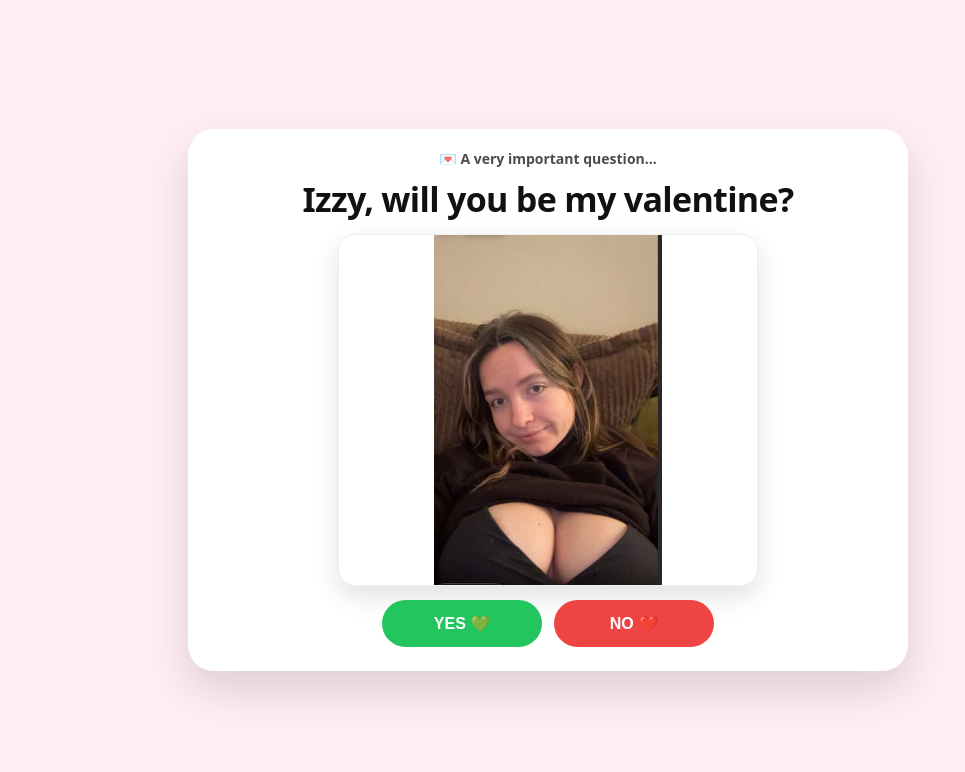
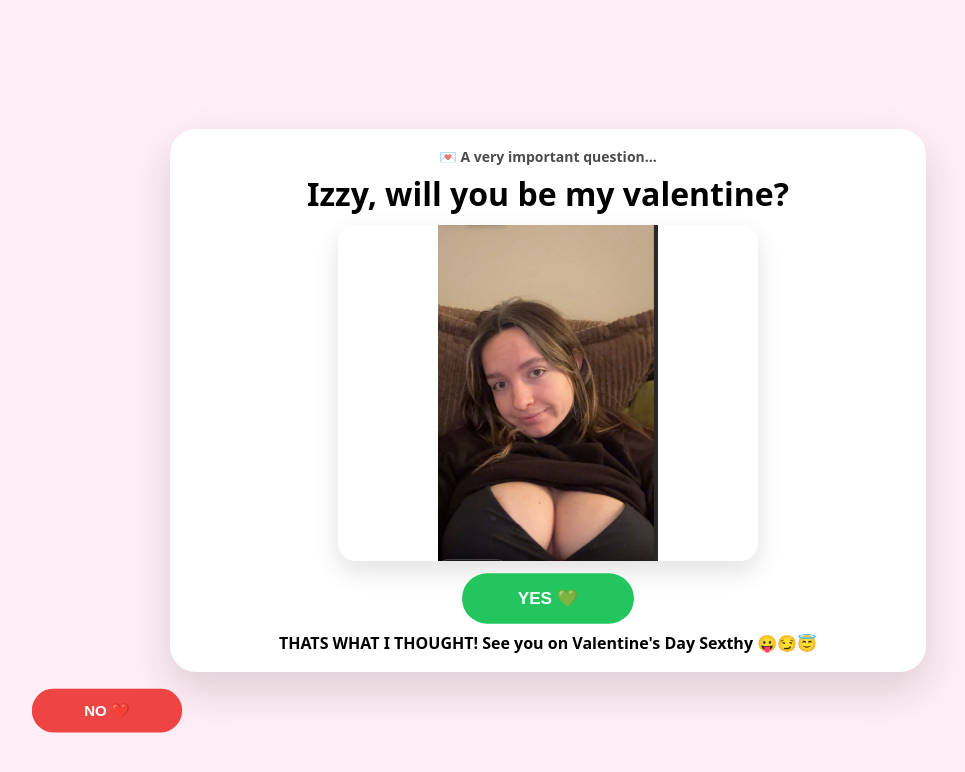
Before and after one commit to corylramundo-pixel/valentinefinal, a plain HTML site: page index.html in a window 1280 px wide. Both pictures are taken after a click on the button "YES 💚". Shown: the whole page, without its empty margins (92-1057 px from the left). Drawn offline with Linux system fonts and the light colour scheme.

Commit message:
Update index.html

```diff
--- a/index.html
+++ b/index.html
@@ -6,80 +6,55 @@
 <title>Valentine 💘</title>
 
 <style>
-  :root{
-    --bg:#ffeef5;
-    --shadow:0 18px 45px rgba(0,0,0,.14);
-  }
-
-  *{ box-sizing:border-box; }
-
 body{
 margin:0;
 min-height:100vh;
-    font-family:system-ui,-apple-system,Segoe UI,Roboto,Helvetica,Arial,sans-serif;
-    background:var(--bg);
+font-family:system-ui;
+background:#ffeef5;
 display:grid;
 place-items:center;
 overflow:hidden;
-    color:#111;
 }
 
-  /* “Zoom out” the whole layout */
 .card{
-    background:#fff;
+background:white;
 border-radius:26px;
-    padding:18px 18px 16px;
+padding:18px;
 text-align:center;
-    box-shadow:var(--shadow);
+box-shadow:0 18px 45px rgba(0,0,0,.14);
 width:min(720px,92vw);
 max-height:90vh;
-    overflow:auto; /* if someone has a smaller screen, it can scroll */
+overflow:auto;
 }
 
-  .sub{
-    margin:2px 0 8px;
-    opacity:.75;
-    font-weight:600;
-    font-size:14px;
-  }
+.sub{opacity:.7;font-weight:600;font-size:14px;margin-bottom:6px;}
+h1{font-size:32px;margin:6px 0 10px;}
 
-  h1{
-    font-size:clamp(22px,3.8vw,34px);
-    margin:6px 0 12px;
-    letter-spacing:-0.02em;
-  }
-
-  /* Make the photo smaller so the message is always visible */
 .photo{
-    width:min(420px,84vw);
-    height:min(44vh, 360px);      /* cap height */
+width:420px;
+max-width:84vw;
+height:360px;
+max-height:42vh;
 margin:0 auto 14px;
 border-radius:18px;
 overflow:hidden;
-    background:#fff;
-    border:1px solid rgba(0,0,0,.06);
-    box-shadow:0 10px 26px rgba(0,0,0,.12);
 display:flex;
 align-items:center;
 justify-content:center;
+box-shadow:0 10px 26px rgba(0,0,0,.12);
 }
 
 .photo img{
 width:100%;
 height:100%;
-    object-fit:contain;           /* no zoom */
-    object-position:center;
-    display:block;
-    background:#fff;
+object-fit:contain;
 }
 
 .buttons{
 display:flex;
 gap:12px;
 justify-content:center;
-    align-items:center;
-    flex-wrap:wrap;
-    margin:10px 0 8px;
+margin-top:8px;
 }
 
 .btn{
@@ -91,21 +66,17 @@
 cursor:pointer;
 min-width:160px;
 user-select:none;
-    transition:transform .12s ease, filter .15s ease;
+transition:.15s;
 }
 
-  .btn:active{ transform:scale(.98); }
+.yes{background:#22c55e;color:white;}
+.no{background:#ef4444;color:white;}
 
-  .yes{ background:#22c55e; color:#fff; }
-  .no{  background:#ef4444; color:#fff; }
-
-  /* Make sure message always has room */
 .result{
 margin-top:10px;
 font-weight:900;
 font-size:16px;
 display:none;
-    padding-bottom:6px;
 }
 
 @keyframes shake{
@@ -116,20 +87,21 @@
 80%{transform:translate(-8px,8px)}
 100%{transform:translate(0)}
 }
-  .shake{ animation:shake .45s; }
+
+.shake{animation:shake .45s;}
 </style>
 </head>
 
 <body>
+
 <div class="card" id="card">
 <div class="sub">💌 A very important question…</div>
 <h1>Izzy, will you be my valentine?</h1>
 
 <div class="photo">
-      <img src="your-photo.jpg" alt="photo">
+<img src="your-photo.jpg">
 </div>
 
-    <!-- Start next to each other, same size -->
 <div class="buttons">
 <button class="btn yes" id="yesBtn">YES 💚</button>
 <button class="btn no" id="noBtn">NO ❤️</button>
@@ -139,49 +111,89 @@
 </div>
 
 <script>
-  const card   = document.getElementById("card");
-  const yesBtn = document.getElementById("yesBtn");
-  const noBtn  = document.getElementById("noBtn");
-  const result = document.getElementById("result");
+const yesBtn=document.getElementById("yesBtn");
+const noBtn=document.getElementById("noBtn");
+const result=document.getElementById("result");
+
+function showMessage(text){
+result.style.display="block";
+result.textContent=text;
+result.scrollIntoView({behavior:"smooth",block:"end"});
+}
 
 // YES grows slowly
-  let yesScale = 1;
-  setInterval(() => {
-    if (yesScale < 1.45) {
-      yesScale += 0.015;
-      yesBtn.style.transform = `scale(${yesScale})`;
+let yesScale=1;
+setInterval(()=>{
+if(yesScale<1.45){
+yesScale+=.015;
+yesBtn.style.transform=`scale(${yesScale})`;
 }
-  }, 1400);
+},1400);
 
-  // NO shrinks slowly over time (but not too tiny)
-  let noScale = 1;
-  function applyNoScale(){
-    noBtn.style.transform = `scale(${noScale})`;
+// NO shrinks slowly
+let noScale=1;
+setInterval(()=>{
+if(noScale>.65){
+noScale-=.02;
+noBtn.style.transform=`scale(${noScale})`;
 }
-  setInterval(() => {
-    if (noScale > 0.65) {
-      noScale -= 0.02;
-      applyNoScale();
-    }
-  }, 2600);
+},2600);
 
-  // After 2 seconds, NO starts wandering… SLOWLY
-  let free = false;
-  setTimeout(() => {
-    free = true;
-    noBtn.style.position = "fixed";
+// NO escapes after 2s
+let free=false;
+setTimeout(()=>{
+free=true;
+const r=noBtn.getBoundingClientRect();
+noBtn.style.position="fixed";
+noBtn.style.left=r.left+"px";
+noBtn.style.top=r.top+"px";
 moveNo();
-  }, 2000);
+},2000);
 
 function moveNo(){
-    if (!free) return;
+if(!free)return;
+const pad=14;
+const w=noBtn.offsetWidth;
+const h=noBtn.offsetHeight;
+const x=pad+Math.random()*(window.innerWidth-w-pad);
+const y=pad+Math.random()*(window.innerHeight-h-pad);
+noBtn.style.left=x+"px";
+noBtn.style.top=y+"px";
+}
 
-    const pad = 14;
-    const w = noBtn.getBoundingClientRect().width;
-    const h = noBtn.getBoundingClientRect().height;
+// Slow wander
+setInterval(()=>{
+if(free) moveNo();
+},5500);
 
-    const maxX = Math.max(pad, window.innerWidth  - w - pad);
-    const maxY = Math.max(pad, window.innerHeight - h - pad);
+// Hover dodge only (not click)
+noBtn.addEventListener("mouseenter",()=>{
+if(!free)return;
+setTimeout(()=>{
+if(noBtn.matches(":hover")){
+moveNo();
+if(yesScale<1.55){
+yesScale+=.03;
+yesBtn.style.transform=`scale(${yesScale})`;
+}
+}
+},400);
+});
 
-    const x = pad + Math.random() * (maxX - pad);
-    const y = pad + Math.
+yesBtn.addEventListener("click",()=>{
+showMessage("THATS WHAT I THOUGHT! See you on Valentine's Day Sexthy 😛😏😇");
+});
+
+noBtn.addEventListener("click",(e)=>{
+e.stopPropagation();
+showMessage("so you hate me");
+document.body.classList.remove("shake");
+void document.body.offsetWidth;
+document.body.classList.add("shake");
+});
+
+window.addEventListener("resize",()=>{ if(free) moveNo(); });
+</script>
+
+</body>
+</html>
```
Lines whose indentation alone changed are shown as unchanged.
